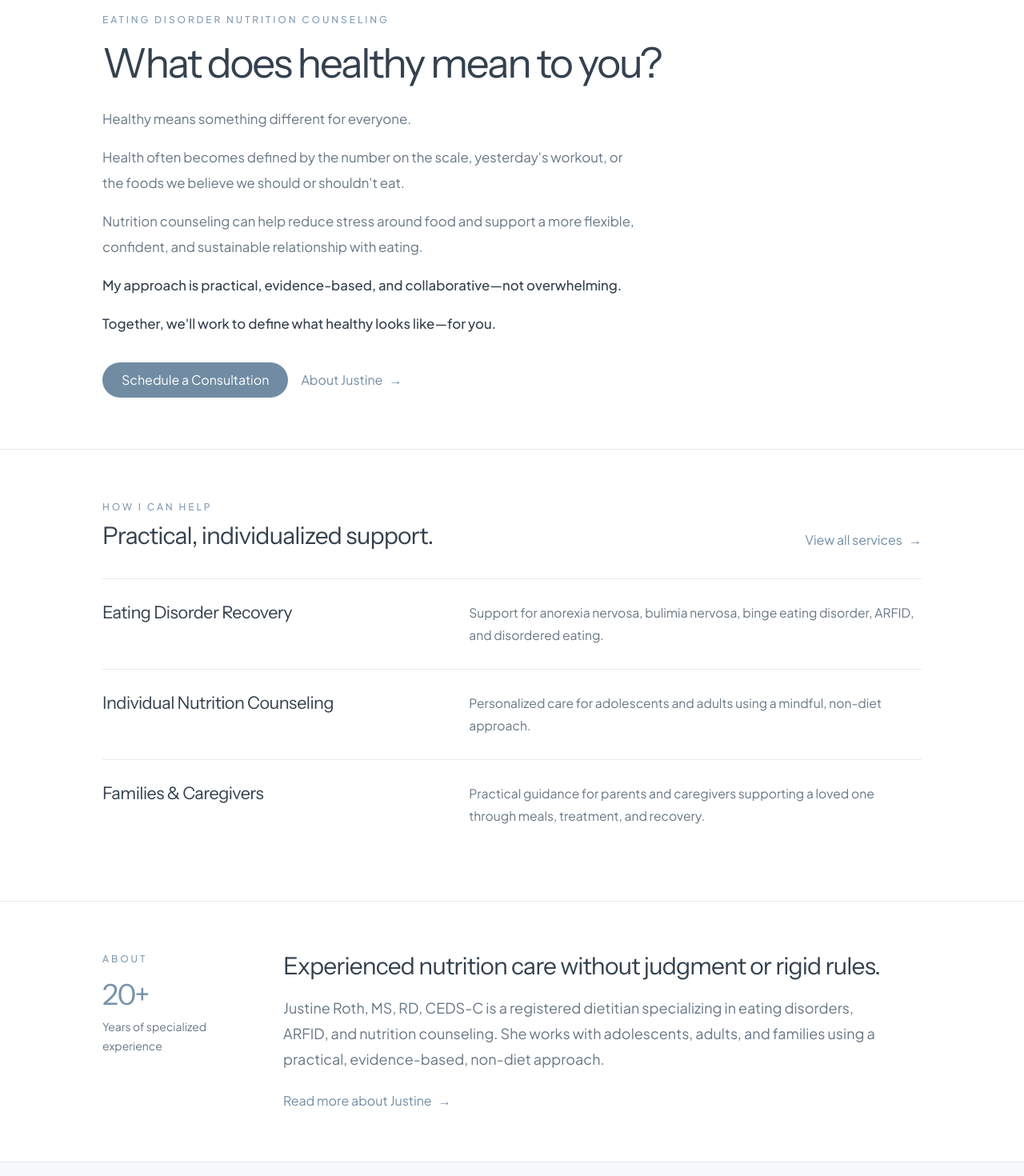
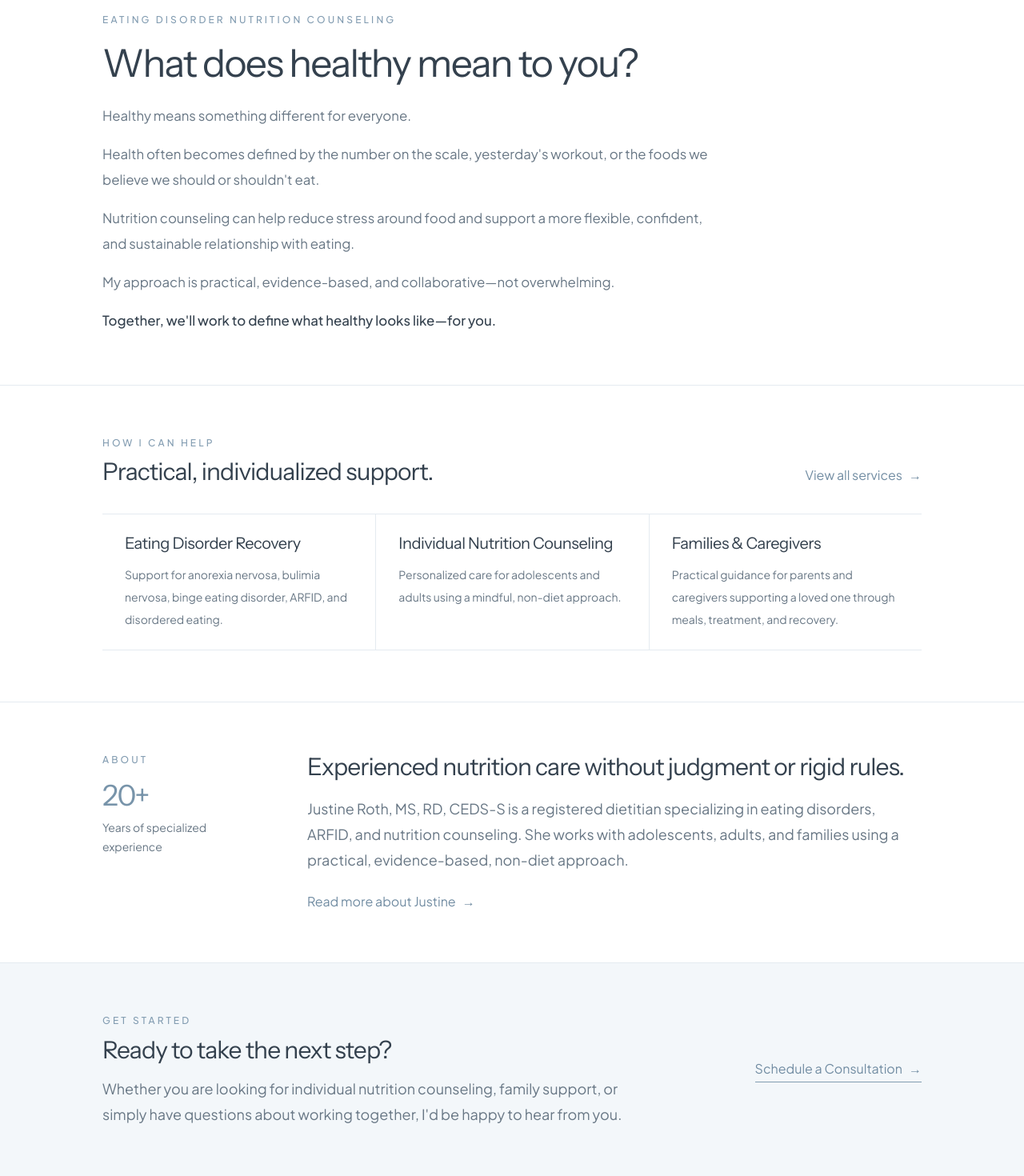
Before and after one commit to justinerothrd/justine-roth-nutrition, a Next.js app: page / in a window 1280 px wide. Shown: the part 120-1590 px from the top of the page at 80% size. Built offline with nearby package versions, Linux system fonts and the light colour scheme.

Commit message:
Refactor Home component layout and styling

```diff
--- a/app/page.tsx
+++ b/app/page.tsx
@@ -21,22 +21,40 @@ const services = [
 export default function Home() {
   return (
     <main className="min-h-screen bg-white text-[#34414E]">
-      {/* Hero */}
-      <section className="border-b border-[#E4EBF0] px-6 py-10 sm:py-14 md:py-16">
+      {/* Mobile hero */}
+      <section className="border-b border-[#E4EBF0] px-6 py-9 sm:hidden">
+        <h1 className="font-heading max-w-[12ch] text-[2.15rem] font-normal leading-[1.06] tracking-[-0.04em]">
+          What does healthy mean to you?
+        </h1>
+
+        <p className="mt-6 text-base leading-7 text-[#687785]">
+          Healthy means something different for everyone. Nutrition counseling
+          can help reduce stress around food and support a more flexible,
+          confident, and sustainable relationship with eating.
+        </p>
+
+        <p className="mt-5 text-base font-medium leading-7 text-[#34414E]">
+          My approach is practical, evidence-based, and collaborative—not
+          overwhelming.
+        </p>
+      </section>
+
+      {/* Tablet and desktop hero */}
+      <section className="hidden border-b border-[#E4EBF0] px-6 py-12 sm:block md:py-16">
         <div className="mx-auto max-w-5xl">
-          <div className="max-w-3xl">
-            <p className="hidden text-xs font-medium uppercase tracking-[0.24em] text-[#829CB1] sm:block">
+          <div className="max-w-4xl">
+            <p className="text-xs font-medium uppercase tracking-[0.26em] text-[#829CB1]">
               Eating Disorder Nutrition Counseling
             </p>
 
-            <h1 className="font-heading max-w-[12ch] text-[2.3rem] font-normal leading-[1.02] tracking-[-0.045em] sm:mt-5 sm:max-w-3xl sm:text-[2.8rem] md:text-[3.2rem]">
+            <h1 className="font-heading mt-5 max-w-3xl text-4xl font-normal leading-[1.08] tracking-[-0.035em] md:text-[3rem]">
               What does healthy mean to you?
             </h1>
 
-            <div className="mt-6 max-w-2xl space-y-4 text-base leading-7 text-[#687785] sm:mt-7 sm:text-[1.05rem] sm:leading-8">
+            <div className="mt-6 max-w-3xl space-y-4 text-[1.05rem] leading-8 text-[#687785]">
               <p>Healthy means something different for everyone.</p>
 
-              <p className="hidden sm:block">
+              <p>
                 Health often becomes defined by the number on the scale,
                 yesterday&apos;s workout, or the foods we believe we should or
                 shouldn&apos;t eat.
@@ -48,32 +66,15 @@ export default function Home() {
                 relationship with eating.
               </p>
 
-              <p className="font-medium text-[#34414E]">
+              <p>
                 My approach is practical, evidence-based, and collaborative—not
                 overwhelming.
               </p>
 
-              <p className="hidden font-medium text-[#34414E] sm:block">
+              <p className="font-medium text-[#34414E]">
                 Together, we&apos;ll work to define what healthy looks like—for
                 you.
               </p>
-            </div>
-
-            <div className="mt-7 flex flex-col items-start gap-4 sm:mt-8 sm:flex-row sm:items-center">
-              <Link
-                href="/contact"
-                className="inline-flex min-h-11 items-center justify-center rounded-full bg-[#718CA2] px-6 text-sm font-medium text-white transition-colors hover:bg-[#607D93]"
-              >
-                Schedule a Consultation
-              </Link>
-
-              <Link
-                href="/about"
-                className="inline-flex items-center gap-2 text-sm font-medium text-[#718CA2] transition-colors hover:text-[#526D83]"
-              >
-                About Justine
-                <span aria-hidden="true">→</span>
-              </Link>
             </div>
           </div>
         </div>
@@ -82,41 +83,39 @@ export default function Home() {
       {/* Services */}
       <section className="border-b border-[#E4EBF0] px-6 py-10 sm:py-12 md:py-16">
         <div className="mx-auto max-w-5xl">
-          <div className="sm:flex sm:items-end sm:justify-between sm:gap-8">
+          <div className="sm:flex sm:items-end sm:justify-between">
             <div>
-              <p className="text-[0.68rem] font-medium uppercase tracking-[0.2em] text-[#829CB1] sm:text-xs sm:tracking-[0.24em]">
+              <p className="text-[0.68rem] font-medium uppercase tracking-[0.2em] text-[#829CB1] sm:text-xs sm:tracking-[0.26em]">
                 How I Can Help
               </p>
 
-              <h2 className="font-heading mt-3 text-[1.8rem] font-normal leading-[1.08] tracking-[-0.03em] sm:text-3xl">
+              <h2 className="font-heading mt-3 max-w-[15ch] text-[1.8rem] font-normal leading-[1.08] tracking-[-0.03em] sm:max-w-none sm:text-3xl">
                 Practical, individualized support.
               </h2>
             </div>
 
             <Link
               href="/services"
-              className="mt-5 inline-flex items-center gap-2 text-sm font-medium text-[#718CA2] transition-colors hover:text-[#526D83] sm:mt-0"
+              className="mt-5 inline-flex w-fit items-center gap-2 text-sm font-medium text-[#718CA2] transition-colors hover:text-[#526D83] sm:mt-0"
             >
               View all services
               <span aria-hidden="true">→</span>
             </Link>
           </div>
 
-          <div className="mt-8 border-t border-[#E4EBF0] sm:mt-9">
+          <div className="mt-7 border-t border-[#E4EBF0] sm:mt-9 md:grid md:grid-cols-3">
             {services.map((service, index) => (
               <article
                 key={service.title}
-                className={`grid gap-3 py-6 sm:grid-cols-[minmax(220px,0.85fr)_1.15fr] sm:gap-10 sm:py-7 ${
-                  index < services.length - 1
-                    ? "border-b border-[#E4EBF0]"
-                    : ""
+                className={`border-b border-[#E4EBF0] py-6 md:px-7 ${
+                  index > 0 ? "md:border-l" : ""
                 }`}
               >
-                <h3 className="font-heading text-xl font-normal leading-tight tracking-[-0.025em] sm:text-[1.35rem]">
+                <h3 className="font-heading text-xl font-normal leading-tight tracking-[-0.025em]">
                   {service.title}
                 </h3>
 
-                <p className="max-w-2xl text-sm leading-7 text-[#687785] sm:text-[0.98rem]">
+                <p className="mt-3 text-sm leading-7 text-[#687785]">
                   {service.description}
                 </p>
               </article>
@@ -127,9 +126,9 @@ export default function Home() {
 
       {/* About */}
       <section className="border-b border-[#E4EBF0] px-6 py-10 sm:py-12 md:py-16">
-        <div className="mx-auto max-w-5xl md:grid md:grid-cols-[170px_1fr] md:gap-14">
+        <div className="mx-auto max-w-5xl md:grid md:grid-cols-[200px_1fr] md:gap-14">
           <div>
-            <p className="text-[0.68rem] font-medium uppercase tracking-[0.2em] text-[#829CB1] sm:text-xs sm:tracking-[0.24em]">
+            <p className="text-[0.68rem] font-medium uppercase tracking-[0.2em] text-[#829CB1] sm:text-xs sm:tracking-[0.26em]">
               About
             </p>
 
@@ -145,12 +144,12 @@ export default function Home() {
           </div>
 
           <div className="mt-7 md:mt-0">
-            <h2 className="font-heading max-w-3xl text-[1.8rem] font-normal leading-[1.1] tracking-[-0.03em] sm:text-3xl">
+            <h2 className="font-heading max-w-[18ch] text-[1.75rem] font-normal leading-[1.1] tracking-[-0.03em] sm:max-w-3xl sm:text-3xl">
               Experienced nutrition care without judgment or rigid rules.
             </h2>
 
             <p className="mt-4 max-w-3xl text-base leading-7 text-[#687785] sm:mt-5 sm:text-lg sm:leading-8">
-              Justine Roth, MS, RD, CEDS-C is a registered dietitian
+              Justine Roth, MS, RD, CEDS-S is a registered dietitian
               specializing in eating disorders, ARFID, and nutrition
               counseling. She works with adolescents, adults, and families
               using a practical, evidence-based, non-diet approach.
@@ -168,14 +167,14 @@ export default function Home() {
       </section>
 
       {/* Contact */}
-      <section className="bg-[#F6F8FA] px-6 py-10 sm:py-12 md:py-16">
-        <div className="mx-auto max-w-5xl md:flex md:items-end md:justify-between md:gap-12">
+      <section className="bg-[#F3F7FA] px-6 py-10 sm:py-12 md:py-16">
+        <div className="mx-auto max-w-5xl md:flex md:items-center md:justify-between md:gap-12">
           <div className="max-w-2xl">
-            <p className="text-[0.68rem] font-medium uppercase tracking-[0.2em] text-[#829CB1] sm:text-xs sm:tracking-[0.24em]">
+            <p className="text-[0.68rem] font-medium uppercase tracking-[0.2em] text-[#829CB1] sm:text-xs sm:tracking-[0.26em]">
               Get Started
             </p>
 
-            <h2 className="font-heading mt-3 text-[1.8rem] font-normal leading-[1.1] tracking-[-0.03em] sm:text-3xl">
+            <h2 className="font-heading mt-3 max-w-[16ch] text-[1.75rem] font-normal leading-[1.1] tracking-[-0.03em] sm:max-w-none sm:text-3xl">
               Ready to take the next step?
             </h2>
 
@@ -188,9 +187,10 @@ export default function Home() {
 
           <Link
             href="/contact"
-            className="mt-7 inline-flex min-h-11 shrink-0 items-center justify-center rounded-full border border-[#829CB1] px-6 text-sm font-medium text-[#607D93] transition-colors hover:bg-white hover:text-[#526D83] md:mt-0"
+            className="mt-6 inline-flex w-fit items-center gap-2 border-b border-[#829CB1] pb-1 text-sm font-medium text-[#718CA2] transition-colors hover:text-[#526D83] md:mt-0"
           >
             Schedule a Consultation
+            <span aria-hidden="true">→</span>
           </Link>
         </div>
       </section>
```
